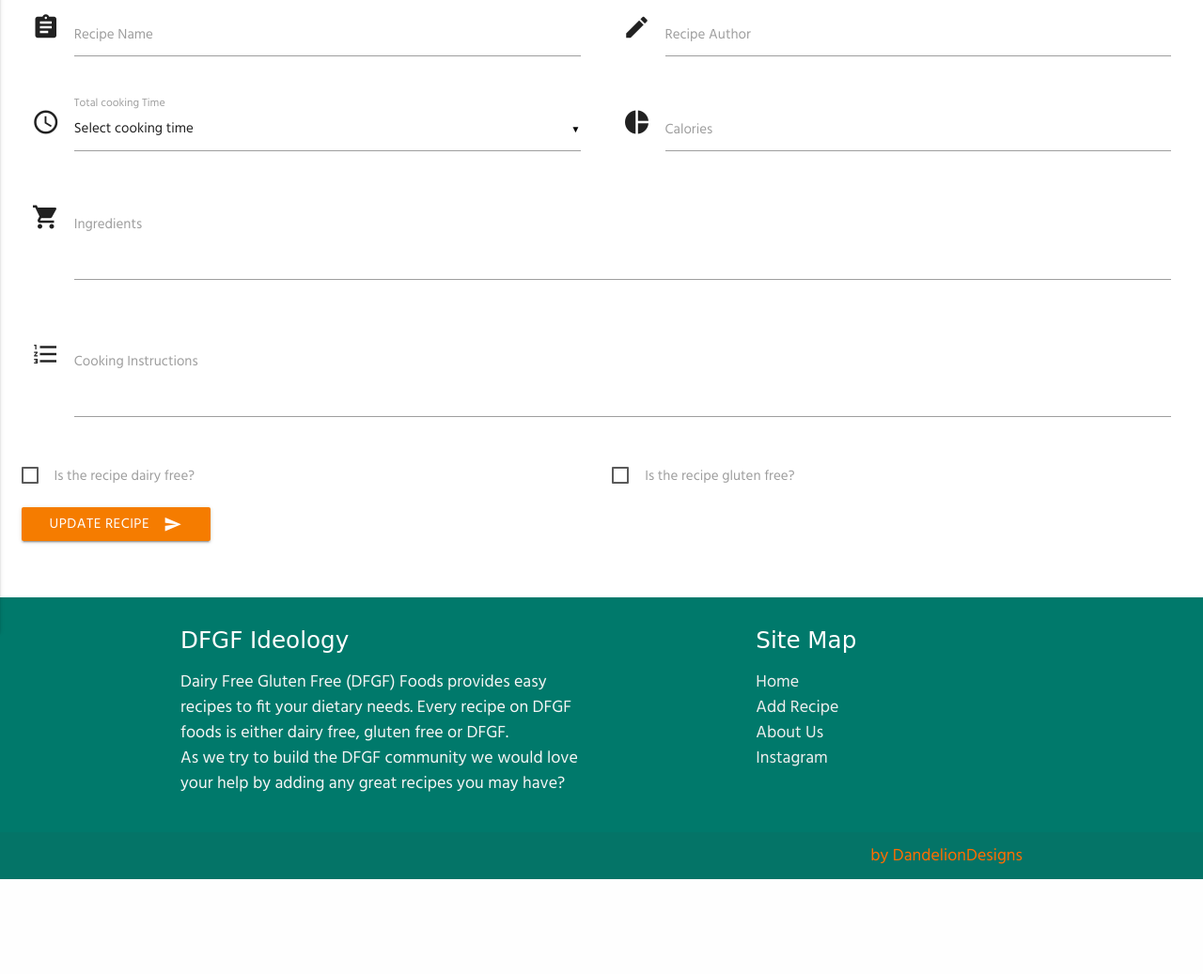
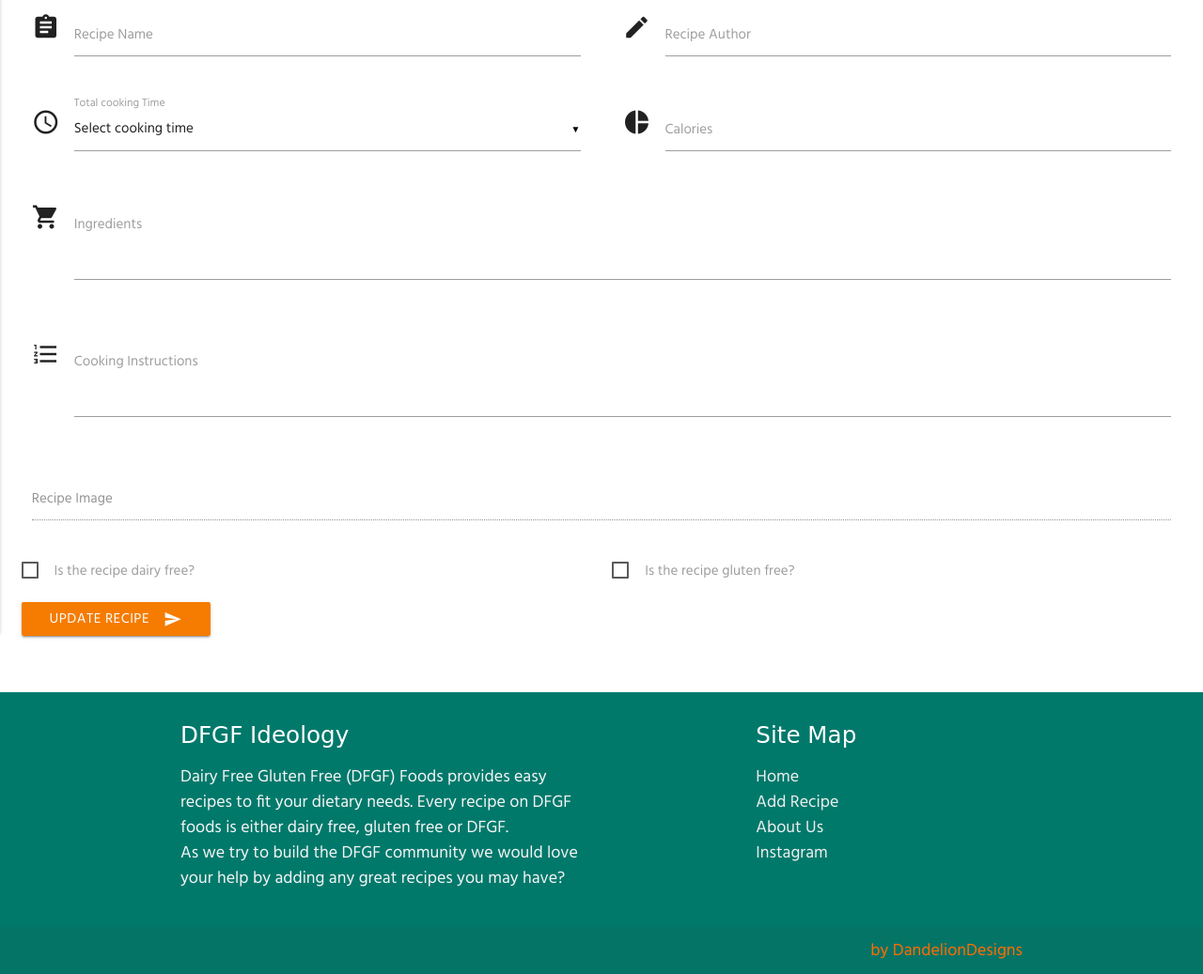
Before and after one commit to zanderm73/milestone-3, a Flask app: template templates/editrecipe.html in a window 1280 px wide. Shown: the part 187-1224 px from the top of the page at 94% size. Before the commit the page ends 1123 px from the top, so only its background shows below. Run offline with Flask 2, Linux system fonts and the light colour scheme; the template is opened without the code that fills it, so the values that code supplies are empty; some libraries are stand-ins or nearby versions; some web fonts are replaced.

Commit message:
changes to the edit recipe function as it keeps deleting the image after update

```diff
--- a/templates/editrecipe.html
+++ b/templates/editrecipe.html
@@ -63,6 +63,16 @@
                         <label for="icon_prefix">Cooking Instructions</label>
                     </div>
                 </div>
+
+
+                <div class="row col s12">
+                    <div class="input-field col s12">
+                    <input disabled value="{{recipe.recipe_name}}" id="disabled" type="text" class="validate">
+                    <label for="disabled">Recipe Image</label>
+                    </div>
+                </div>
+
+
                 <div class="row col s12 l6">
                     <div class="checkbox">
                         <input id="is_dairy_free" name="is_dairy_free" class="filled_in" type="checkbox"/>
```
